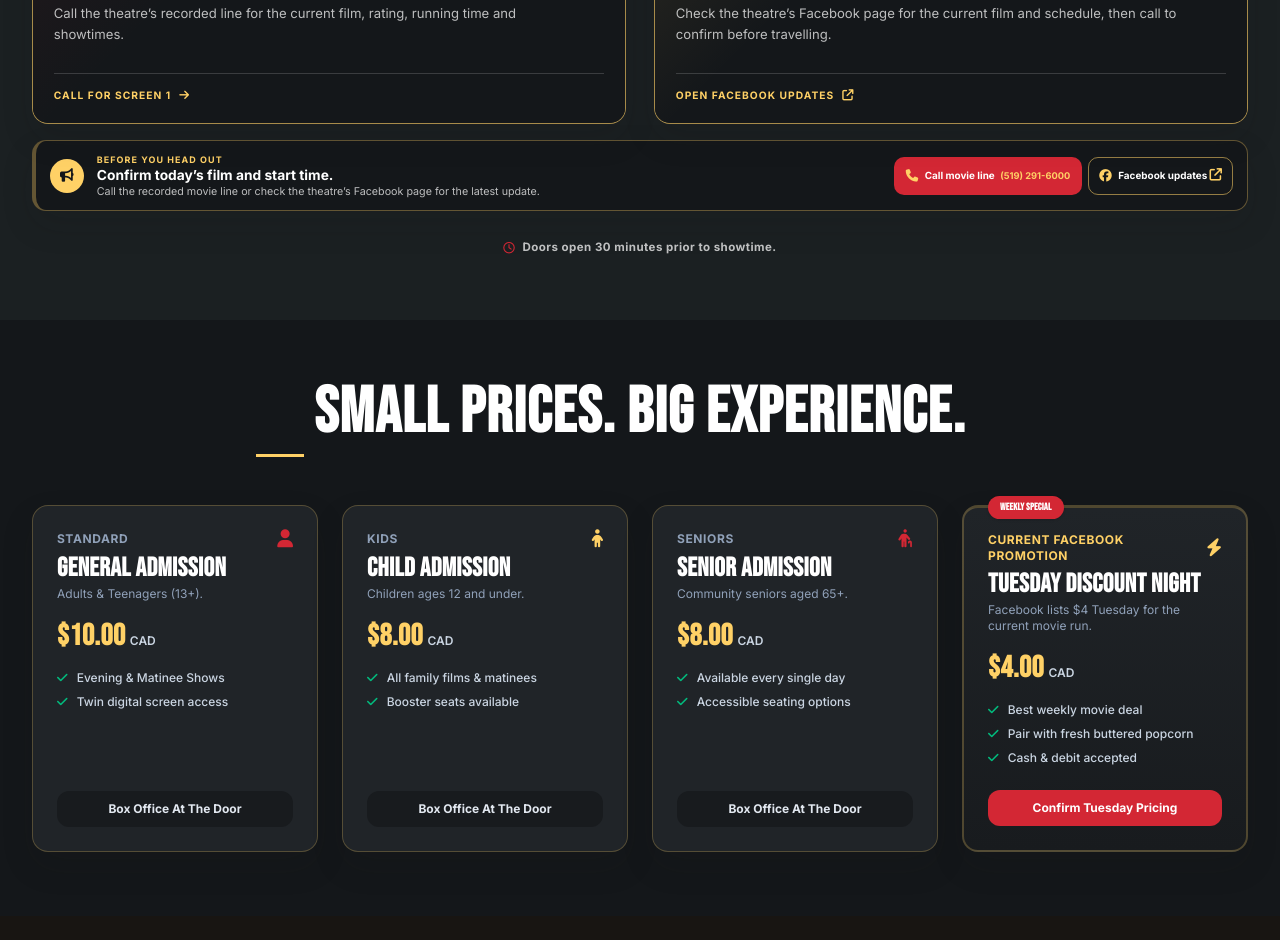
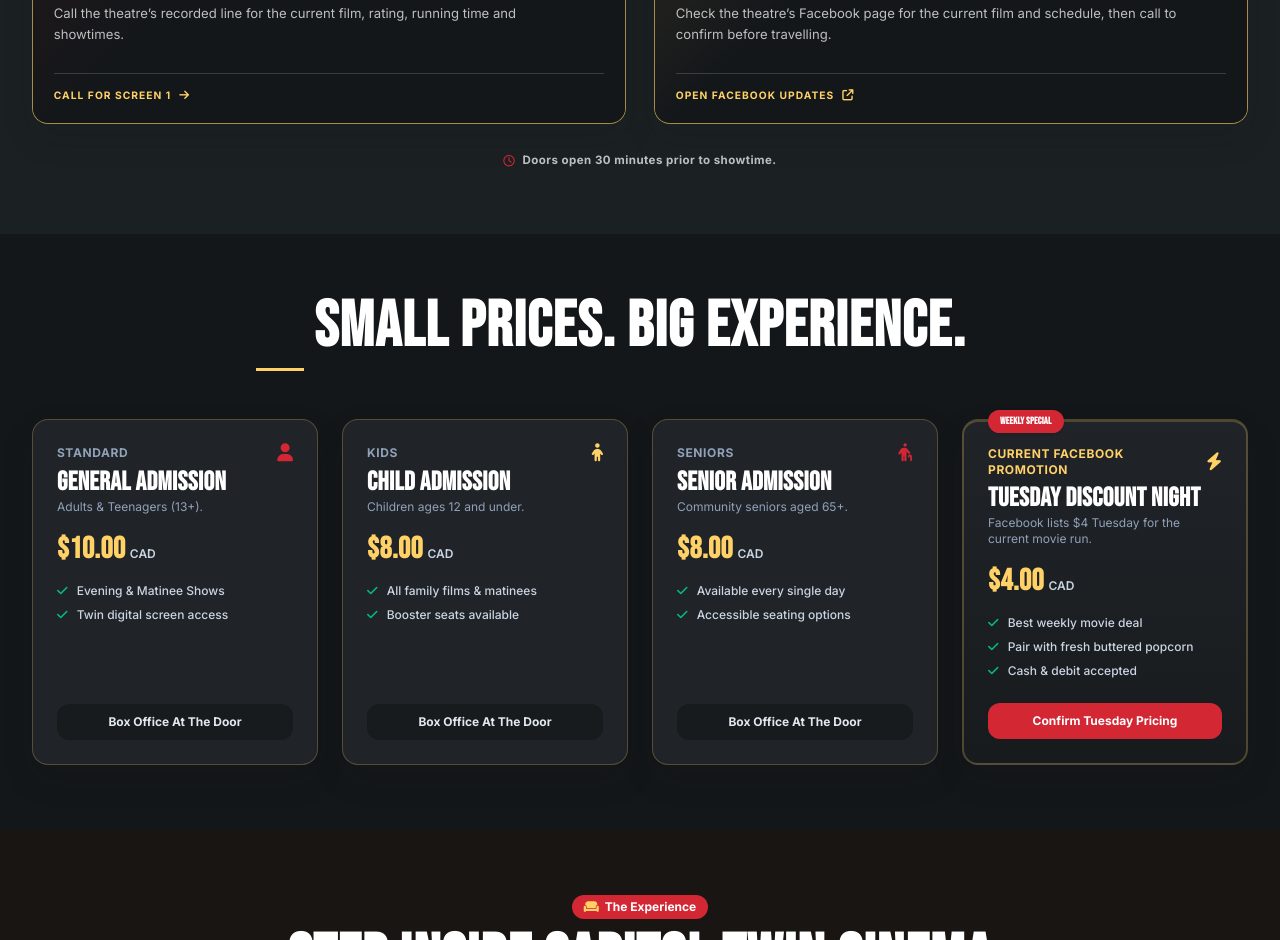
Before and after one commit to mrbraddavidson-hash/capitol-twin-cinema, a website: page public/index.html in a window 1280 px wide. Shown: the part 1021-1961 px from the top of the page. Drawn offline with Linux system fonts and the light colour scheme; no server answers.

Commit message:
Remove showtimes reminder block

```diff
--- a/public/index.html
+++ b/public/index.html
@@ -235,27 +235,6 @@
               <a data-showtimes-facebook href="https://www.facebook.com/CapitolTwinCinema/" target="_blank" rel="noopener noreferrer" class="showtime-card-link">Open Facebook updates <i class="fa-solid fa-arrow-up-right-from-square"></i></a>
             </div>
           </article>
-        </div>
-
-        <div class="showtimes-notice">
-          <div class="showtimes-notice-mark" aria-hidden="true">
-            <i class="fa-solid fa-bullhorn"></i>
-          </div>
-          <div class="showtimes-notice-copy">
-            <span>Before you head out</span>
-            <strong>Confirm today’s film and start time.</strong>
-            <p>Call the recorded movie line or check the theatre’s Facebook page for the latest update.</p>
-          </div>
-          <div class="showtimes-notice-actions">
-            <a data-showtimes-phone href="tel:5192916000" class="showtimes-action showtimes-action--primary">
-              <i class="fa-solid fa-phone"></i>
-              <span>Call movie line <strong data-showtimes-phone-label>(519) 291-6000</strong></span>
-            </a>
-            <a data-showtimes-facebook href="https://www.facebook.com/CapitolTwinCinema/" target="_blank" rel="noopener noreferrer" class="showtimes-action showtimes-action--secondary">
-              <i class="fa-brands fa-facebook"></i>
-              <span>Facebook updates <i class="fa-solid fa-arrow-up-right-from-square text-[10px]"></i></span>
-            </a>
-          </div>
         </div>
 
         <p class="showtimes-footnote"><i class="fa-regular fa-clock"></i> Doors open 30 minutes prior to showtime.</p>
--- a/scripts/validate.mjs
+++ b/scripts/validate.mjs
@@ -49,7 +49,7 @@ for (const fragment of [
   }
 }
 
-for (const fragment of ["showtimes-notice", "showtimes-grid", "showtime-card", "Call movie line", "Facebook updates"]) {
+for (const fragment of ["showtimes-grid", "showtime-card", "showtime-card-screen-label"]) {
   if (!html.includes(fragment)) {
     throw new Error(`Missing current-listings treatment: ${fragment}`);
   }
```
